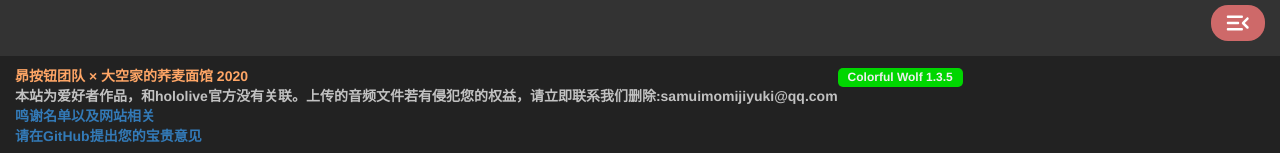
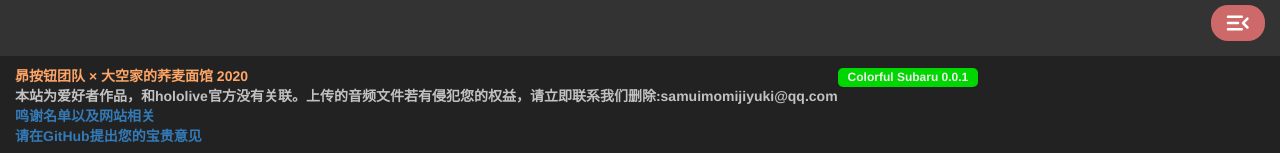
Before and after one commit to vbup-osc/subaru-button, a Vue app: page / in a window 1280 px wide. Shown: the part 744-897 px from the top of the page. Built offline with nearby package versions, Linux system fonts and the light colour scheme; no server answers.

Commit message:
Update App.vue

```diff
--- a/src/App.vue
+++ b/src/App.vue
@@ -44,7 +44,7 @@
         </div>
         <footer class="footer">
             <div class="container-fluid footer-content">
-                <button class="btn-buttom btn-buttom-info"><a href="javascript:location.reload();" style="color: #eeeeee;text-decoration: none">Colorful Wolf 1.3.5</a></button>
+                <button class="btn-buttom btn-buttom-info"><a href="javascript:location.reload();" style="color: #eeeeee;text-decoration: none">Colorful Subaru 0.0.1</a></button>
                 <div class="pull-left">
                     <div class="text-left" style="color: rgba(255, 166, 102);">{{$t("info.author")}}</div>
                     <div class="text-left">{{$t("info.notOfficial")}}</div>
```
